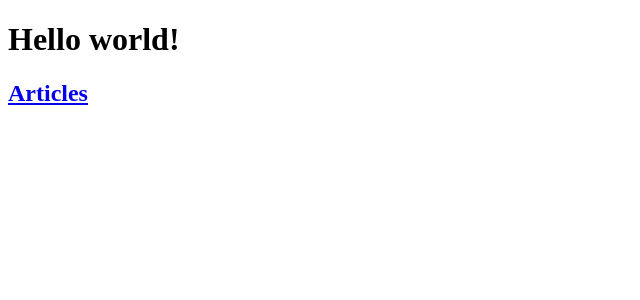
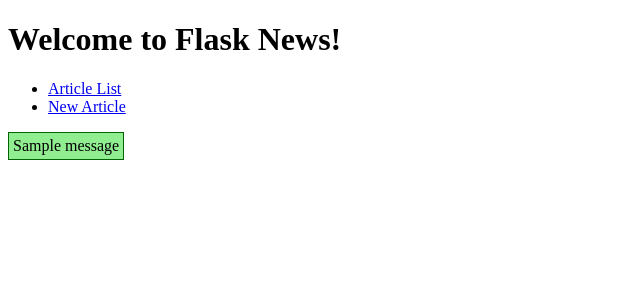
Before and after one commit to nbilalis/flask-news, a Flask app: page / in a window 1280 px wide. Shown: the top 300 px of the page, without its empty margins (0-640 px from the left). Run offline with Flask 2, Linux system fonts and the light colour scheme; one stand-in notice (Sample message) is shown.

Commit message:
Add base layout

```diff
--- /dev/null
+++ b/static/css/style.css
@@ -0,0 +1,24 @@
+input, textarea {
+    display: block;
+    margin-bottom: 1em;
+}
+
+.flashes {
+    padding: 0;
+}
+
+.flashes li {
+    list-style-type: none;
+    display: inline-block;
+    padding: .25em;
+}
+
+.success {
+    background-color: lightgreen;
+    border: 1px solid darkgreen;
+}
+
+.error {
+    background-color: pink;
+    border: 1px solid red;
+}
--- /dev/null
+++ b/templates/_base.html
@@ -0,0 +1,22 @@
+<!DOCTYPE html>
+<html lang="en">
+<head>
+    <meta charset="UTF-8">
+    <meta http-equiv="X-UA-Compatible" content="IE=edge">
+    <meta name="viewport" content="width=device-width, initial-scale=1.0">
+    <title>{% block title required %}{% endblock %} - Flask News</title>
+    <link rel="stylesheet" href="{{ url_for('static', filename='css/style.css') }}">
+</head>
+<body>
+    {% block main required %}{% endblock %}
+    {% with messages = get_flashed_messages(with_categories=true) %}
+        {% if messages %}
+            <ul class="flashes">
+            {% for category, message in messages %}
+                <li class="{{ category }}">{{ message }}</li>
+            {% endfor %}
+            </ul>
+        {% endif %}
+    {% endwith %}
+</body>
+</html>
--- a/templates/home.html
+++ b/templates/home.html
@@ -1,15 +1,13 @@
-<!DOCTYPE html>
-<html lang="en">
-<head>
-    <meta charset="UTF-8">
-    <meta http-equiv="X-UA-Compatible" content="IE=edge">
-    <meta name="viewport" content="width=device-width, initial-scale=1.0">
-    <title>Home page</title>
-</head>
-<body>
-    <h1>Hello world!</h1>
-    <h2>
-        <a href="{{ url_for('article_list') }}">Articles</a>
-    </h2>
-</body>
-</html>
+{% extends "_base.html" %}
+
+{% block title %}Home Page{% endblock %}
+
+{% block main %}
+    <h1>Welcome to Flask News!</h1>
+    <nav>
+        <ul>
+            <li><a href="{{ url_for('article_list') }}">Article List</a></li>
+            <li><a href="{{ url_for('new_article') }}">New Article</a></li>
+        </ul>
+    </nav>
+{% endblock main %}
```
Also changed, not shown: templates/articles/details.html (+10 -13 lines), templates/articles/list.html (+12 -13 lines).
